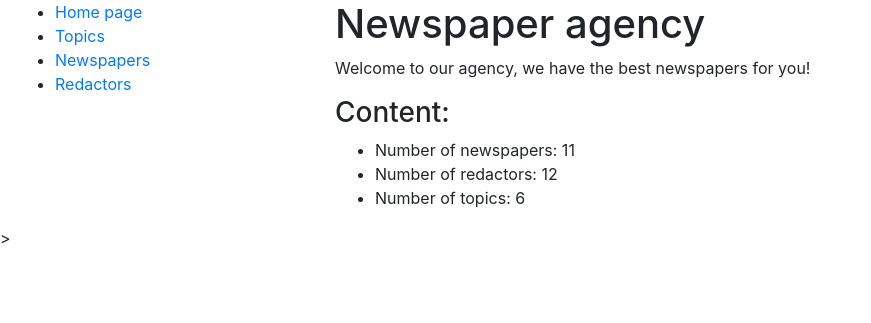
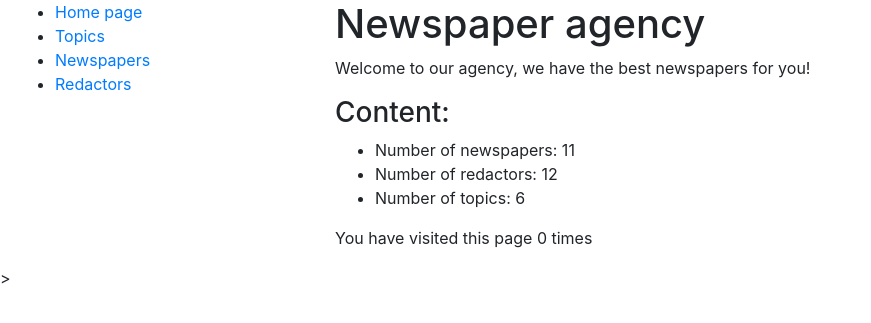
Before and after one commit to matechris/newspaper-agency-project, a Django app: page / in a window 1280 px wide. Shown: the top 323 px of the page, without its empty margins (0-871 px from the left). Run offline with Django 4.2, Linux system fonts and the light colour scheme; data comes from the database, SQL or seed files in the repository; both versions use the stored data as it was after the commit.

Commit message:
Add count of home page visits

```diff
--- a/bureau/views.py
+++ b/bureau/views.py
@@ -10,10 +10,14 @@ def index(request) -> HttpResponse:
     num_topics = Topic.objects.count()
     num_newspapers = Newspaper.objects.count()
 
+    num_visits = request.session.get("num_visits", 0)
+    request.session["num_visits"] = num_visits + 1
+
     context = {
         "num_redactors": num_redactors,
         "num_topics": num_topics,
-        "num_newspapers": num_newspapers
+        "num_newspapers": num_newspapers,
+        "num_visits": num_visits
     }
 
     return render(request, "bureau/index.html", context=context)
--- a/templates/bureau/index.html
+++ b/templates/bureau/index.html
@@ -10,4 +10,5 @@
     <li>Number of redactors: {{ num_redactors }}</li>
     <li>Number of topics: {{ num_topics }}</li>
   </ul>
+  <p>You have visited this page {{ num_visits }} time{{ num_visits|pluralize }}</p>
 {% endblock %}
```
Also changed, not shown: db.sqlite3.
